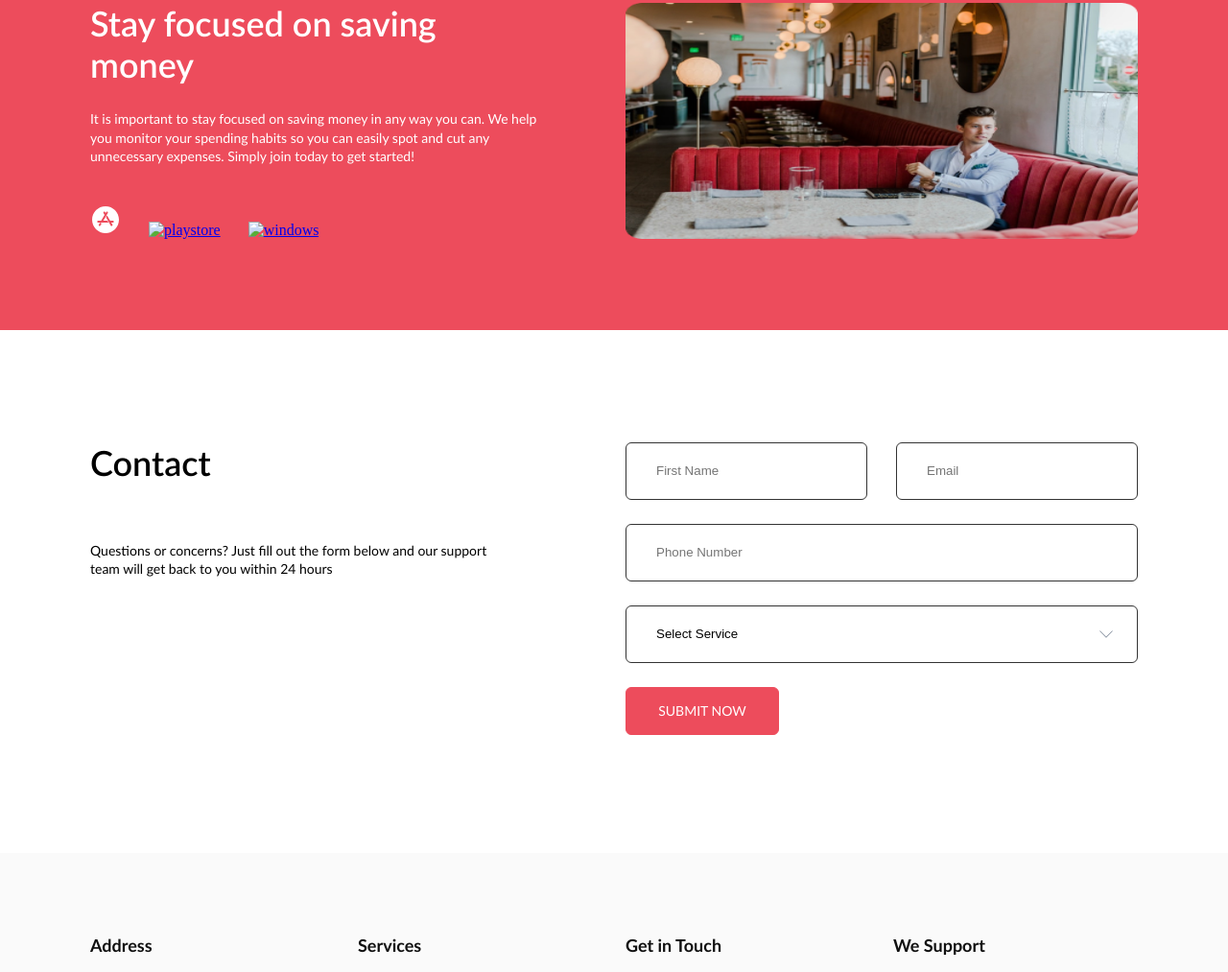
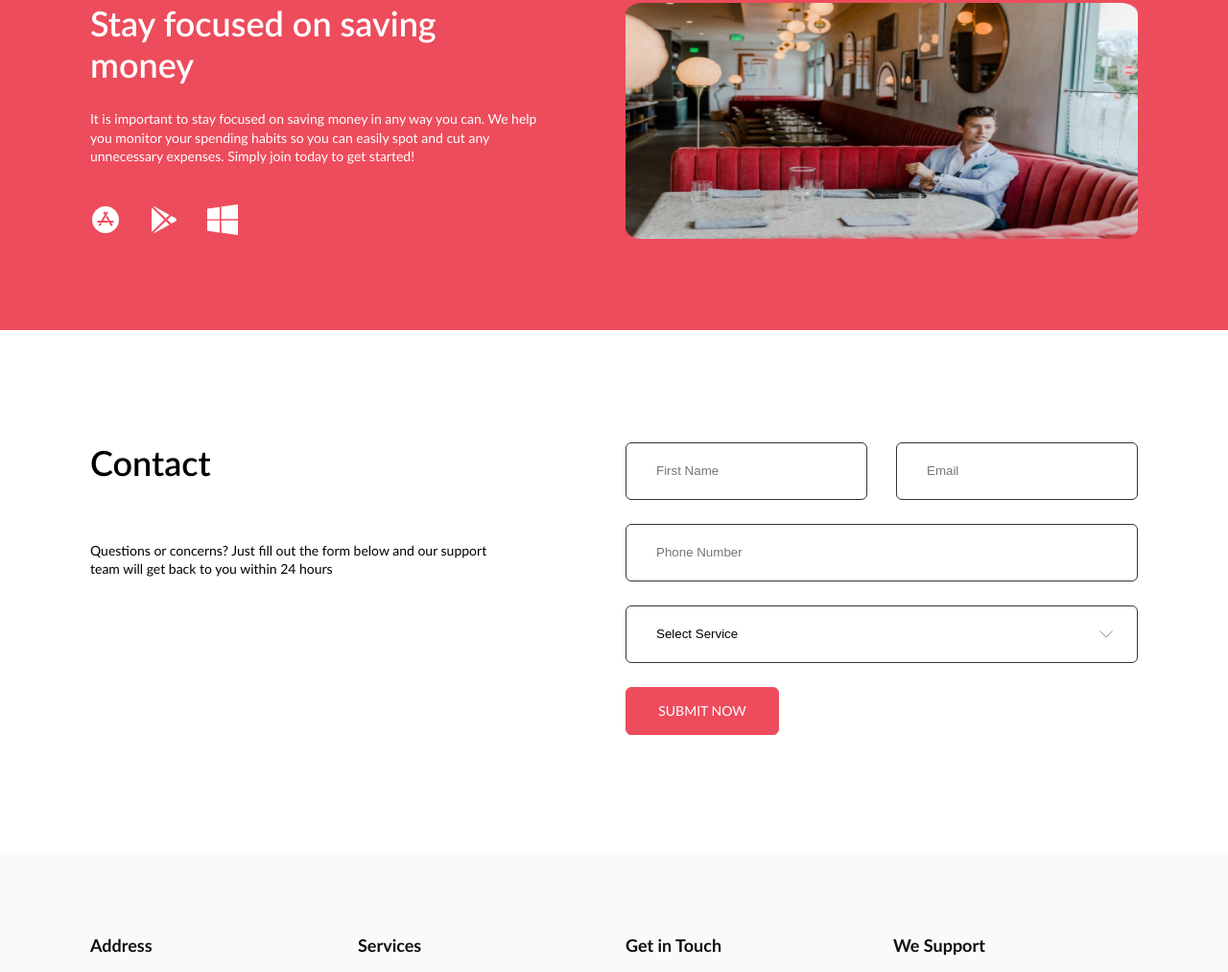
Before and after one commit to martthaa/project2, a plain HTML site: page index.html in a window 1280 px wide. Shown: the part 2505-3518 px from the top of the page at 96% size. Drawn offline with nearby package versions, Linux system fonts and the light colour scheme; the site is published under a folder, as on GitHub Pages, so addresses that start at the root find nothing.

Commit message:
change photo src

```diff
--- a/index.html
+++ b/index.html
@@ -145,8 +145,8 @@
 
                         <div class="slide__icons">
                             <a class="slide__icon" href="#"><img src="./src/images/slide/ion-logo-apple-appstore.svg" alt="appstore"></a>
-                            <a class="slide__icon" href="#"><img src="/src/images/slide/ion-logo-google-playstore.svg" alt="playstore"></a>
-                            <a class="slide__icon" href="#"><img src="/src/images/slide/simple-icons_windows.svg" alt="windows"></a>
+                            <a class="slide__icon" href="#"><img src="./src/images/slide/ion-logo-google-playstore.svg" alt="playstore"></a>
+                            <a class="slide__icon" href="#"><img src="./src/images/slide/simple-icons_windows.svg" alt="windows"></a>
                         </div>
                     </div>
                     <div class="col-10 col-sm-10 col-md-8 col-lg-6 ">
```
